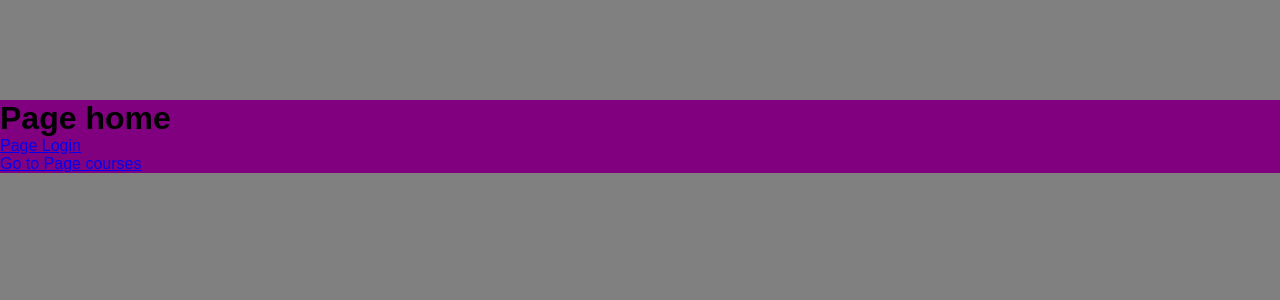
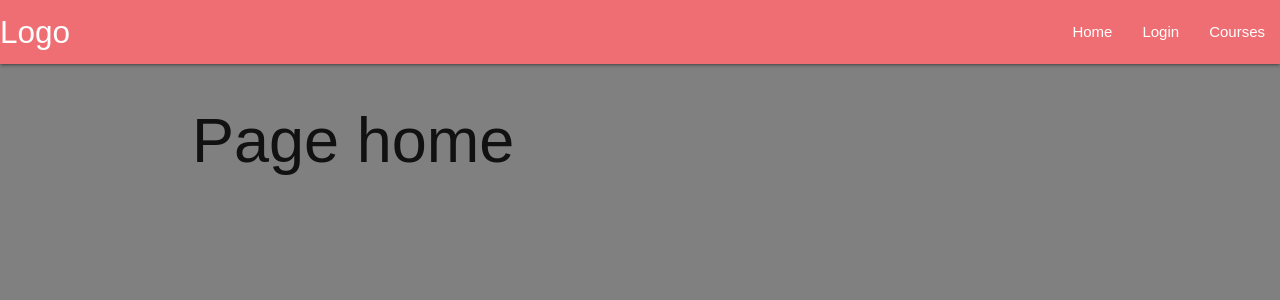
Before and after one commit to Luc4sGomes/Angular_Study, an Angular app: page / in a window 1280 px wide. Shown: the top 300 px of the page. Built offline with nearby package versions, Linux system fonts and the light colour scheme.

Commit message:
added navbar with link using routes

```diff
--- a/src/app/app.component.html
+++ b/src/app/app.component.html
@@ -1,3 +1,13 @@
-<div class="keep-router-rending">
+<nav>
+  <div class="nav-wrapper">
+    <a [routerLink]="['/']" class="brand-logo">Logo</a>
+    <ul id="nav-mobile" class="right hide-on-med-and-down">
+      <li><a [routerLink]="['/']">Home</a></li>
+      <li><a [routerLink]="['/login']">Login</a></li>
+      <li><a [routerLink]="['/courses']">Courses</a></li>
+    </ul>
+  </div>
+</nav>
+<div class="container">
   <router-outlet></router-outlet>
 </div>
--- a/src/app/courses/courses.component.html
+++ b/src/app/courses/courses.component.html
@@ -1,5 +1 @@
 <h1>Page courses</h1>
-
-<a [routerLink]="['/']">Go to Home</a>
-<br>
-<a [routerLink]="['/login']">Go to login</a>
--- a/src/app/home/home.component.html
+++ b/src/app/home/home.component.html
@@ -1,5 +1 @@
 <h1>Page home</h1>
-
-<a [routerLink]="['/login']">Page Login</a>
-<br>
-<a [routerLink]="['/courses']">Go to Page courses</a>
--- a/src/app/login/login.component.html
+++ b/src/app/login/login.component.html
@@ -1,4 +1 @@
 <h1>Page Login</h1>
-<a [routerLink]="['/']">Go To Home</a>
-<br>
-<a [routerLink]="['/courses']">Go To Courses</a>
--- a/src/index.html
+++ b/src/index.html
@@ -6,6 +6,7 @@
   <base href="/">
   <meta name="viewport" content="width=device-width, initial-scale=1">
   <link rel="icon" type="image/x-icon" href="favicon.ico">
+  <link rel="stylesheet" href="https://cdnjs.cloudflare.com/ajax/libs/materialize/1.0.0/css/materialize.min.css">
 </head>
 <body>
   <app-root></app-root>
```
